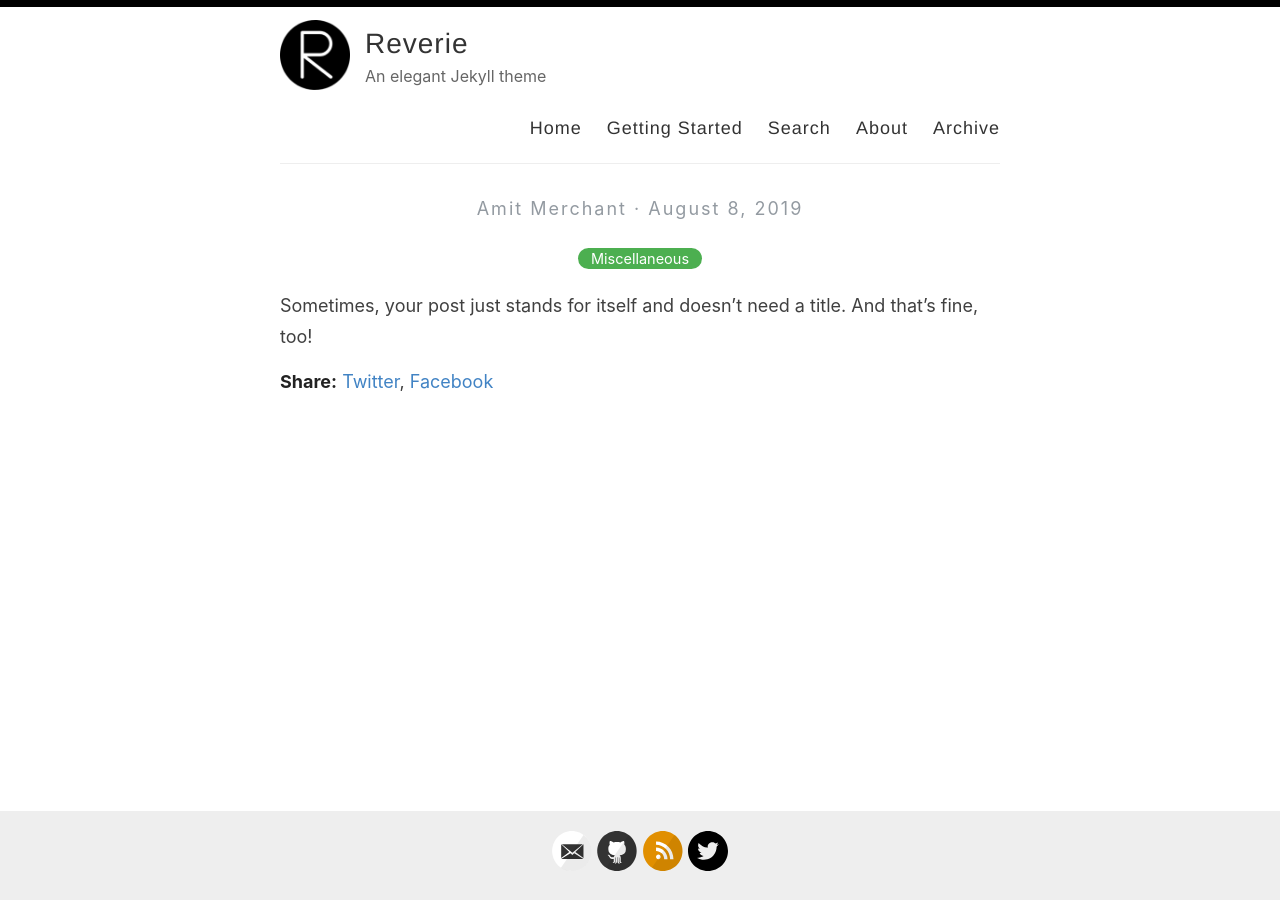
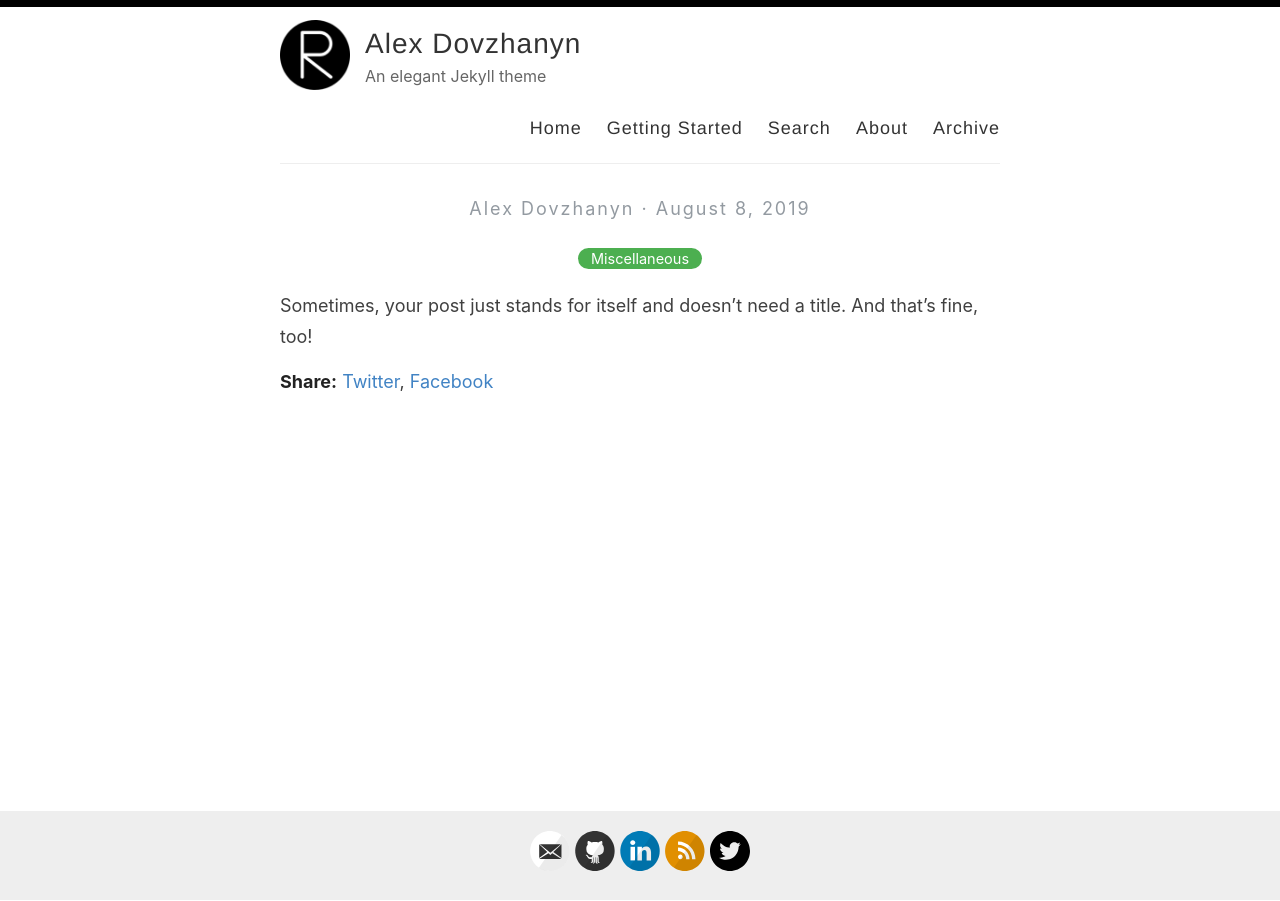
Before and after one commit to alexdovzhanyn/alexdovzhanyn.github.io, a Jekyll site: the page built from _posts/2019-08-08-no-title-posts.md, in a window 1280 px wide. Built offline with Jekyll 4.4.1, drawn with Linux system fonts in a browser that asks for light colours.

Commit message:
update config

```diff
--- a/_config.yml
+++ b/_config.yml
@@ -3,10 +3,10 @@
 #
 
 # Name of your site (displayed in the header)
-name: Reverie
+name: Alex Dovzhanyn
 
 # Name of the author
-author: Amit Merchant
+author: Alex Dovzhanyn
 
 # Short bio or description (displayed in the header)
 description: An elegant Jekyll theme
@@ -21,15 +21,15 @@ avatar: /images/reverie.png
 # Includes an icon in the footer for each username you enter
 footer-links:
   dribbble:
-  email: amit.d.merchant@gmail.com
+  email: dovzhanyn.alex@gmail.com
   facebook:
   flickr:
-  github: amitmerchant1990/reverie
+  github: alexdovzhanyn
   instagram:
-  linkedin:
+  linkedin: alex-dovzhanyn
   pinterest:
   rss: rss
-  twitter: amit_merchant
+  twitter: alexdovzhanyn
   stackoverflow:
   youtube: # channel/<your_long_string> or user/<user-name>
   googleplus: # anything in your profile username that comes after plus.google.com/
@@ -41,7 +41,7 @@ footer-links:
 disqus:
 
 # Enter your Google Analytics web tracking code (e.g. UA-2110908-2) to activate tracking
-google_analytics: UA-43339302-11
+google_analytics:
 
 # For newer "GA4" analytics, use the following instead of the "UA" entry above
 #google_analytics_ga4: G-GABC1DEFG
@@ -55,7 +55,7 @@ enforce_ssl: https://www.amitmerchant.com/reverie
 # (http://yourusername.github.io/repository-name)
 # and NOT your User repository (http://yourusername.github.io)
 # then add in the baseurl here, like this: "/repository-name"
-baseurl: "/reverie"
+baseurl:
 
 #
 # !! You don't need to change any of the configuration flags below !!
```
